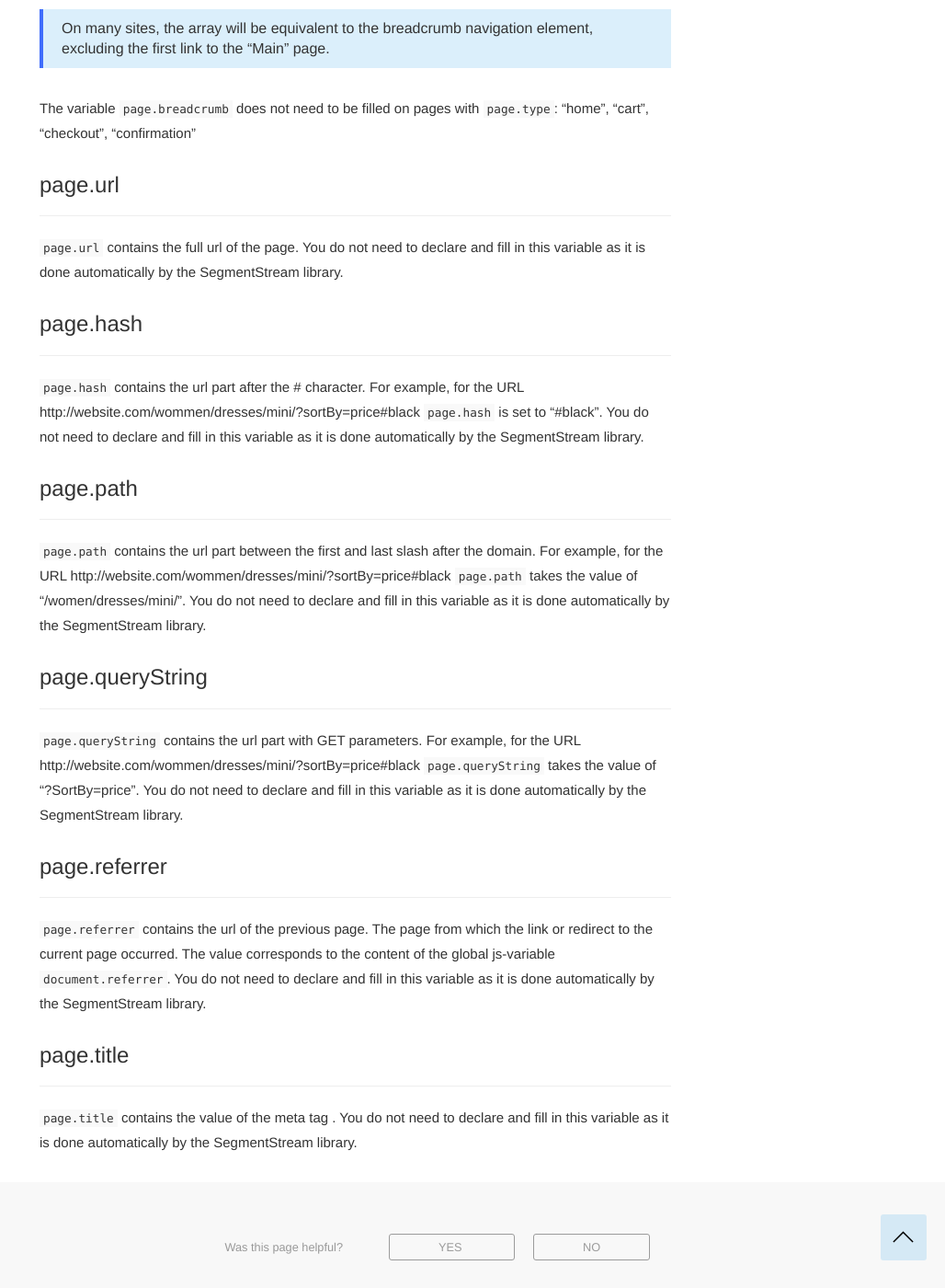
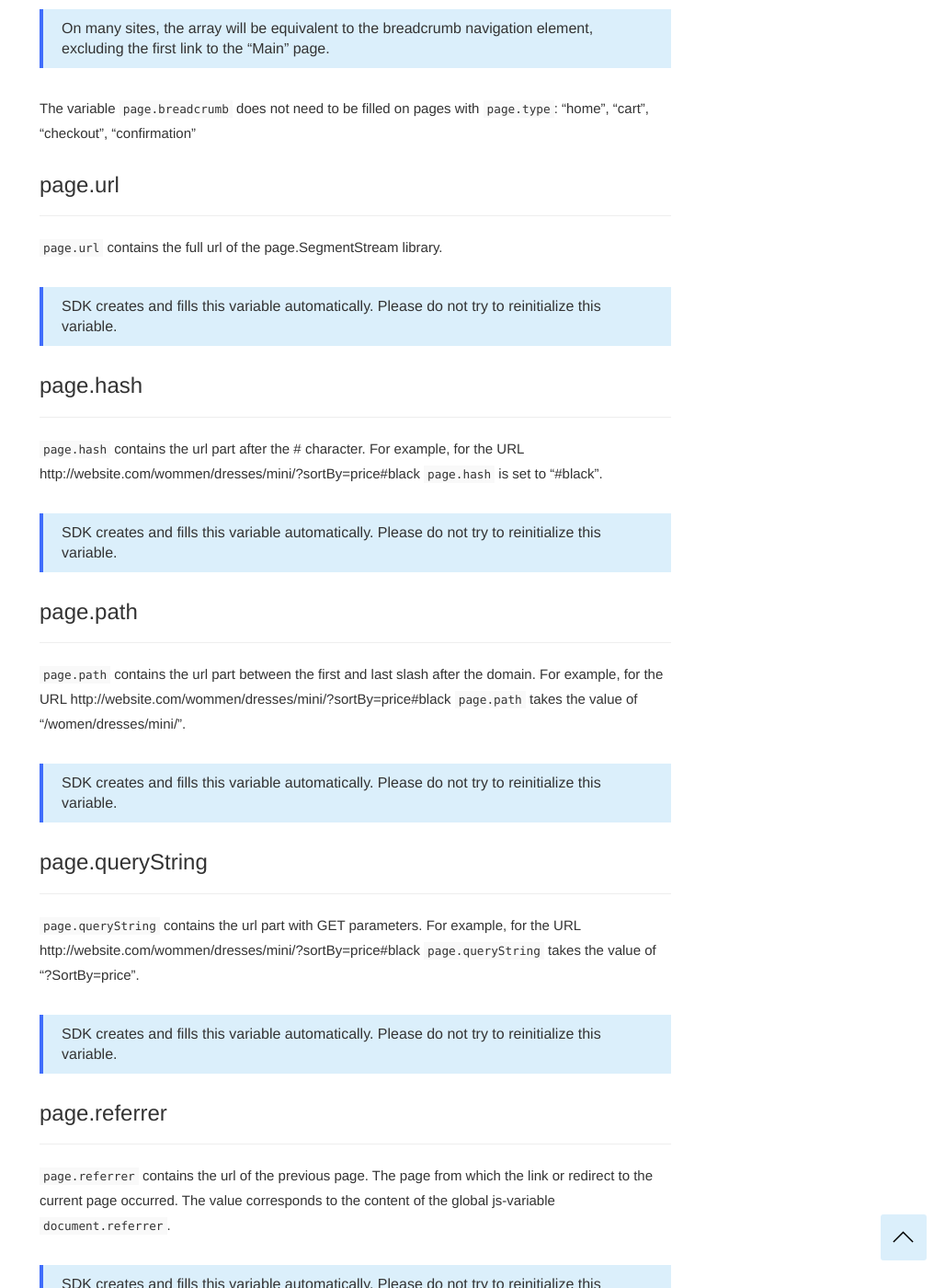
Before and after one commit to segmentstream-com/segmentstream-com.github.io, a Jekyll site: the page built from _docs/digitaldata/page.md, in a window 1280 px wide and 1400 px high, scrolled down 2472 px. Shown: the whole window at 92% size, without its empty margins (252-1280 px from the left). Built offline with Jekyll 4.4.1, drawn with Linux system fonts in a browser that asks for light colours; nearby versions of some CDN libraries; some of the changed text lies outside the part shown.

```diff
--- a/_docs/digitaldata/page.md
+++ b/_docs/digitaldata/page.md
@@ -84,24 +84,36 @@
 
 ### <a name="page.url"></a>page.url
 ------
-`page.url` contains the full url of the page. You do not need to declare and fill in this variable as it is done automatically by the SegmentStream library.
+`page.url` contains the full url of the page.SegmentStream library.
+
+> SDK creates and fills this variable automatically. Please do not try to reinitialize this variable.
 
 ### <a name="page.hash"></a>page.hash
 ------
-`page.hash` contains the url part after the # character. For example, for the URL http://website.com/wommen/dresses/mini/?sortBy=price#black `page.hash` is set to "#black". You do not need to declare and fill in this variable as it is done automatically by the SegmentStream library.
+`page.hash` contains the url part after the # character. For example, for the URL http://website.com/wommen/dresses/mini/?sortBy=price#black `page.hash` is set to "#black".
+
+> SDK creates and fills this variable automatically. Please do not try to reinitialize this variable.
 
 ### <a name="page.path"></a>page.path
 ------
-`page.path` contains the url part between the first and last slash after the domain. For example, for the URL http://website.com/wommen/dresses/mini/?sortBy=price#black `page.path` takes the value of "/women/dresses/mini/". You do not need to declare and fill in this variable as it is done automatically by the SegmentStream library.
+`page.path` contains the url part between the first and last slash after the domain. For example, for the URL http://website.com/wommen/dresses/mini/?sortBy=price#black `page.path` takes the value of "/women/dresses/mini/".
+
+> SDK creates and fills this variable automatically. Please do not try to reinitialize this variable.
 
 ### <a name="page.queryString"></a>page.queryString
 ------
-`page.queryString` contains the url part with GET parameters. For example, for the URL http://website.com/wommen/dresses/mini/?sortBy=price#black `page.queryString` takes the value of "?SortBy=price". You do not need to declare and fill in this variable as it is done automatically by the SegmentStream library.
+`page.queryString` contains the url part with GET parameters. For example, for the URL http://website.com/wommen/dresses/mini/?sortBy=price#black `page.queryString` takes the value of "?SortBy=price".
+
+> SDK creates and fills this variable automatically. Please do not try to reinitialize this variable.
 
 ### <a name="page.referrer"></a>page.referrer
 ------
-`page.referrer` contains the url of the previous page. The page from which the link or redirect to the current page occurred. The value corresponds to the content of the global js-variable `document.referrer`. You do not need to declare and fill in this variable as it is done automatically by the SegmentStream library.
+`page.referrer` contains the url of the previous page. The page from which the link or redirect to the current page occurred. The value corresponds to the content of the global js-variable `document.referrer`.
+
+> SDK creates and fills this variable automatically. Please do not try to reinitialize this variable.
 
 ### <a name="page.title"></a>page.title
 ------
-`page.title` contains the value of the meta tag <title>Page title</title>. You do not need to declare and fill in this variable as it is done automatically by the SegmentStream library.
+`page.title` contains the value of the meta tag <title>Page title</title>.
+
+> SDK creates and fills this variable automatically. Please do not try to reinitialize this variable.
```
Also changed, not shown: _docs/digitaldata/context.md (+19 -6 lines), _docs/digitaldata/user.md (+11 -3 lines).
